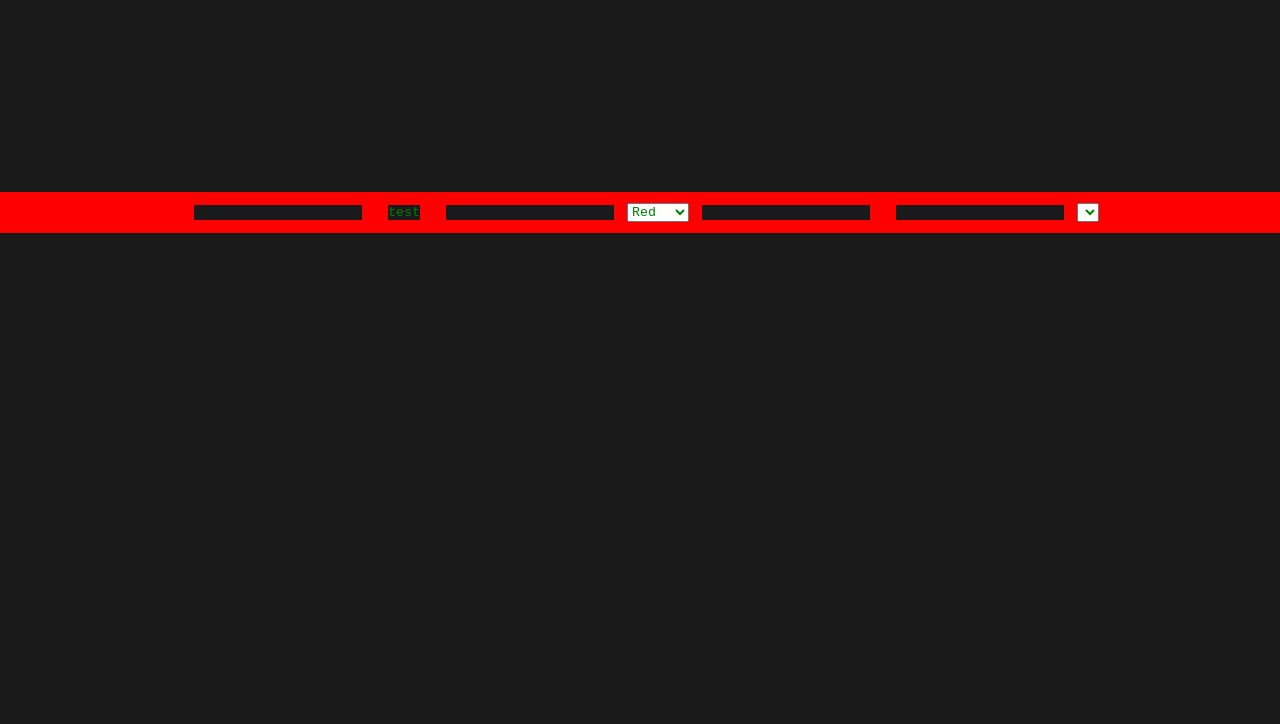
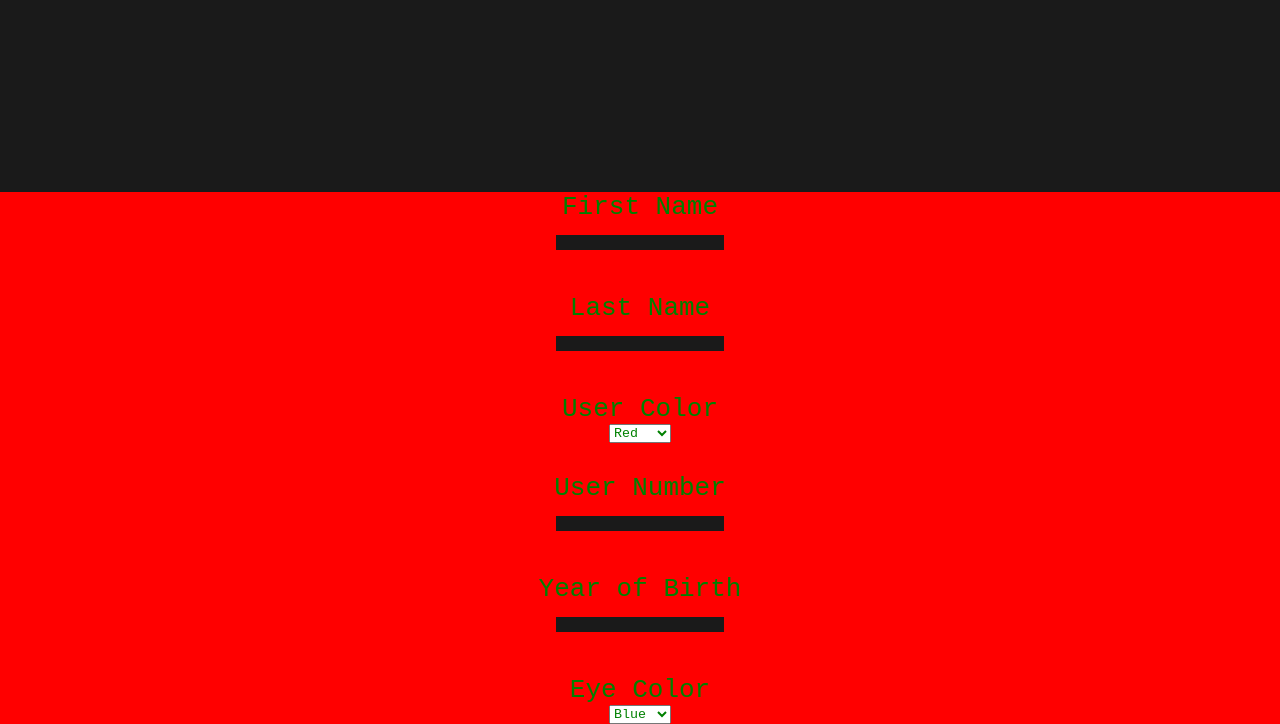
Before and after one commit to MCodes96/cc-18-lottery-number-generator, a plain HTML site: page index.html in a window 1280 px wide. Shown: the part 471-1195 px from the top of the page. Before the commit the page ends 800 px from the top, so only its background shows below. Drawn offline with Linux system fonts and the light colour scheme.

Commit message:
Replace form in index.html with form from pat's testing file and reorganize form in style.css as column

```diff
--- a/index.html
+++ b/index.html
@@ -5,7 +5,7 @@
     <meta name="viewport" content="width=device-width, initial-scale=1.0" />
     <title>Lottery Number Generator</title>
     <link rel="stylesheet" href="style.css" />
-    <script src="/Mixed_Messages_Portfolio_Project/main.js"></script>
+    <script src="/main.js"></script>
   </head>
 
   <!-- BODY -->
@@ -38,17 +38,32 @@
 
       <!-- USER INPUT SECTION -->
       <section id="user-input">
+        <label for="firstName">First Name</label>
         <input type="text" name="firstName" id="firstName" />
-        <input type="submit" id="submitMe" value="test" />
-        <input type="text" name="last-name" id="last-name" />
+        <br />
+        <label for="lastName">Last Name</label>
+        <input type="text" name="lastName" id="lastName" />
+        <br />
+        <label for="userColor">User Color</label>
         <select name="userColor" id="userColor">
           <option>Red</option>
           <option>Blue</option>
           <option>Green</option>
         </select>
-        <input type="number" name="user-number" id="user-number" />
-        <input type="text" name="user-birthyear" id="user-birthyear" />
-        <select name="user-eyes" id="user-eyes"></select>
+        <br />
+        <label for="userNumber">User Number</label>
+        <input type="number" name="userNumber" id="userNumber" />
+        <br />
+        <label for="userBirthyear">Year of Birth</label>
+        <input type="number" name="userBirthyear" id="userBirthyear" />
+        <br />
+        <label for="userEyes">Eye Color</label>
+        <select name="userEyes" id="userEyes">
+          <option>Blue</option>
+          <option>Green</option>
+          <option>Brown</option>
+          <option>Hazel</option>
+        </select>
       </section>
     </main>
   </body>
--- a/main.js
+++ b/main.js
@@ -76,4 +76,4 @@ function generateLotteryNumber() {
 }
 
 const userPickedColor = document.getElementById('userColor');
-userPickedColor.addEventListener('change', numberThree);
+userPickedColor.addEventListener('change', numberThree());
--- a/style.css
+++ b/style.css
@@ -70,3 +70,8 @@ input {
   color: green;
   margin: 1rem;
 }
+
+#user-input {
+  display: flex;
+  flex-direction: column;
+}
```
